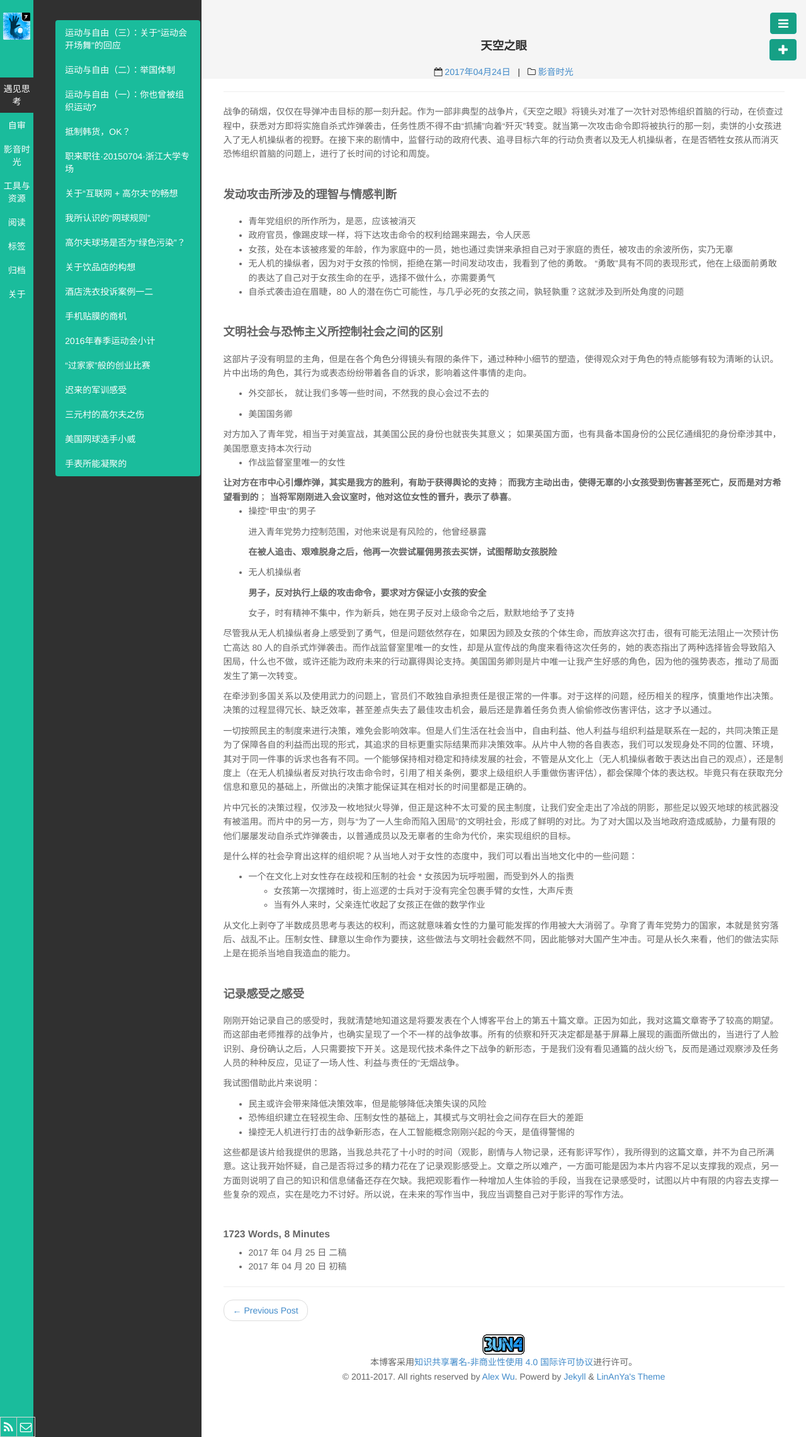
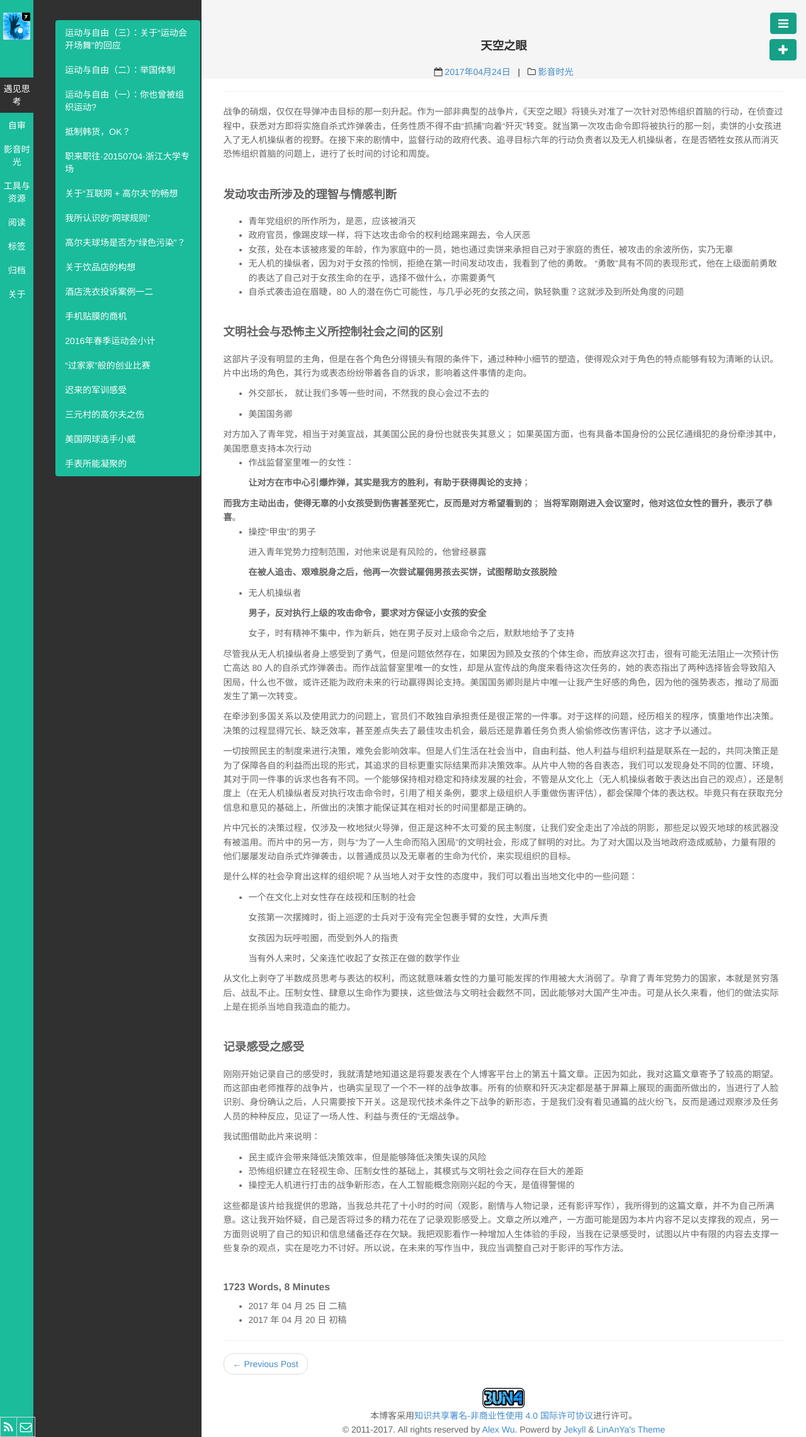
Before and after one commit to 3un4/3un4.github.io, a Jekyll site: the page built from _posts/影音时光/2017-04-25-M5019-Eye-In-The-Sky.md, in a window 1280 px wide. Shown: the whole page at 63% size. Built offline with Jekyll 4.4.1, drawn with Linux system fonts in a browser that asks for light colours; our own code applies the rules of GitHub Pages for plain Markdown files; comment, search, counter and statistics services are not loaded.

Commit message:
Update 2017-04-25-M5019-Eye-In-The-Sky.md

```diff
--- a/_posts/影音时光/2017-04-25-M5019-Eye-In-The-Sky.md
+++ b/_posts/影音时光/2017-04-25-M5019-Eye-In-The-Sky.md
@@ -19,23 +19,24 @@ categories: [影音时光]
 这部片子没有明显的主角，但是在各个角色分得镜头有限的条件下，通过种种小细节的塑造，使得观众对于角色的特点能够有较为清晰的认识。片中出场的角色，其行为或表态纷纷带着各自的诉求，影响着这件事情的走向。
 
 
- * 外交部长，  就让我们多等一些时间，不然我的良心会过不去的
+  * 外交部长，  就让我们多等一些时间，不然我的良心会过不去的
 
  * 美国国务卿
+
 
  	对方加入了青年党，相当于对美宣战，其美国公民的身份也就丧失其意义；
 
  	如果英国方面，也有具备本国身份的公民亿通缉犯的身份牵涉其中，美国愿意支持本次行动
 
-  * 作战监督室里唯一的女性
+  * 作战监督室里唯一的女性：
 
-  	**让对方在市中心引爆炸弹，其实是我方的胜利，有助于获得舆论的支持**；
+	**让对方在市中心引爆炸弹，其实是我方的胜利，有助于获得舆论的支持**；
 
   	**而我方主动出击，使得无辜的小女孩受到伤害甚至死亡，反而是对方希望看到的**；
 
   	**当将军刚刚进入会议室时，他对这位女性的晋升，表示了恭喜**。
 
- * 操控“甲虫”的男子
+  * 操控“甲虫”的男子
 
 	进入青年党势力控制范围，对他来说是有风险的，他曾经暴露
 
@@ -46,6 +47,7 @@ categories: [影音时光]
 	**男子，反对执行上级的攻击命令，要求对方保证小女孩的安全**
 
 	女子，时有精神不集中，作为新兵，她在男子反对上级命令之后，默默地给予了支持
+
 
 尽管我从无人机操纵者身上感受到了勇气，但是问题依然存在，如果因为顾及女孩的个体生命，而放弃这次打击，很有可能无法阻止一次预计伤亡高达 80 人的自杀式炸弹袭击。而作战监督室里唯一的女性，却是从宣传战的角度来看待这次任务的，她的表态指出了两种选择皆会导致陷入困局，什么也不做，或许还能为政府未来的行动赢得舆论支持。美国国务卿则是片中唯一让我产生好感的角色，因为他的强势表态，推动了局面发生了第一次转变。
 
@@ -58,9 +60,13 @@ categories: [影音时光]
 是什么样的社会孕育出这样的组织呢？从当地人对于女性的态度中，我们可以看出当地文化中的一些问题：
 
  *  一个在文化上对女性存在歧视和压制的社会
- 	* 女孩因为玩呼啦圈，而受到外人的指责
-	* 女孩第一次摆摊时，街上巡逻的士兵对于没有完全包裹手臂的女性，大声斥责
-	* 当有外人来时，父亲连忙收起了女孩正在做的数学作业
+
+	女孩第一次摆摊时，街上巡逻的士兵对于没有完全包裹手臂的女性，大声斥责
+
+	女孩因为玩呼啦圈，而受到外人的指责
+
+	当有外人来时，父亲连忙收起了女孩正在做的数学作业
+
 
 从文化上剥夺了半数成员思考与表达的权利，而这就意味着女性的力量可能发挥的作用被大大消弱了。孕育了青年党势力的国家，本就是贫穷落后、战乱不止。压制女性、肆意以生命作为要挟，这些做法与文明社会截然不同，因此能够对大国产生冲击。可是从长久来看，他们的做法实际上是在扼杀当地自我造血的能力。
 
```
